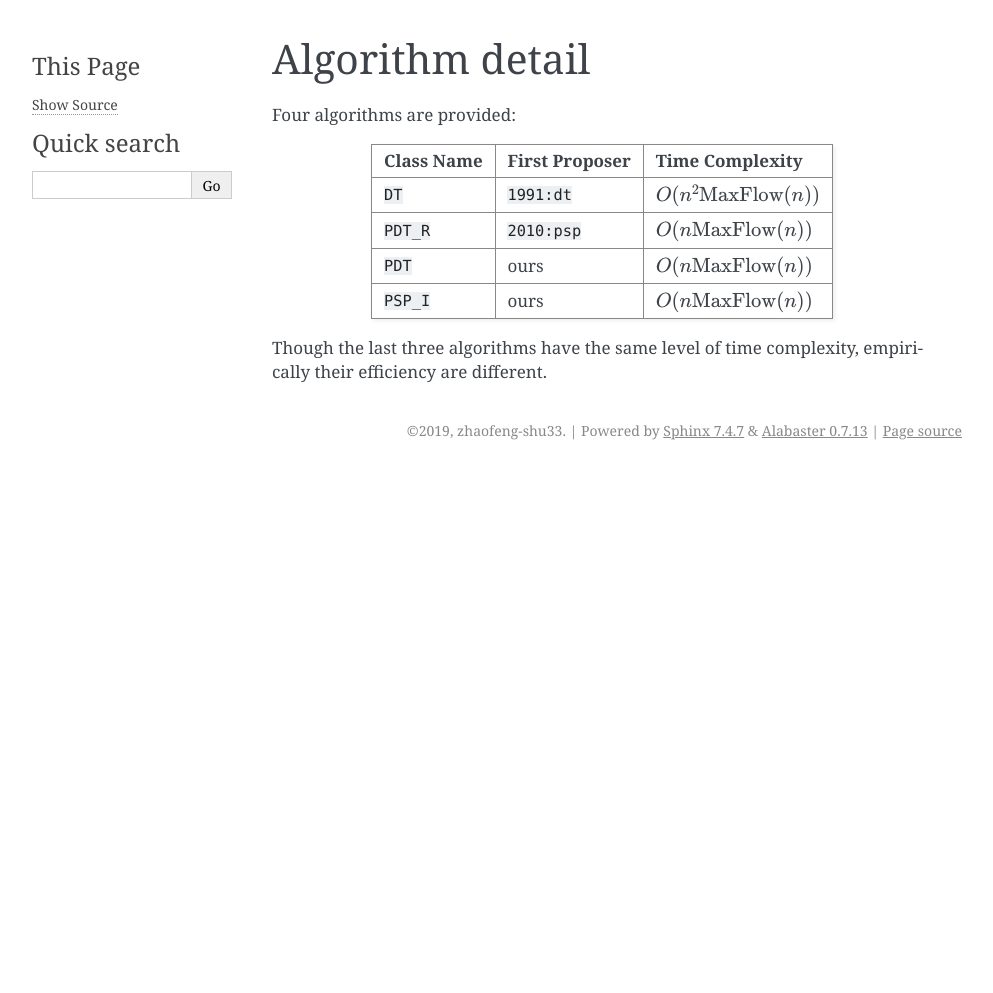
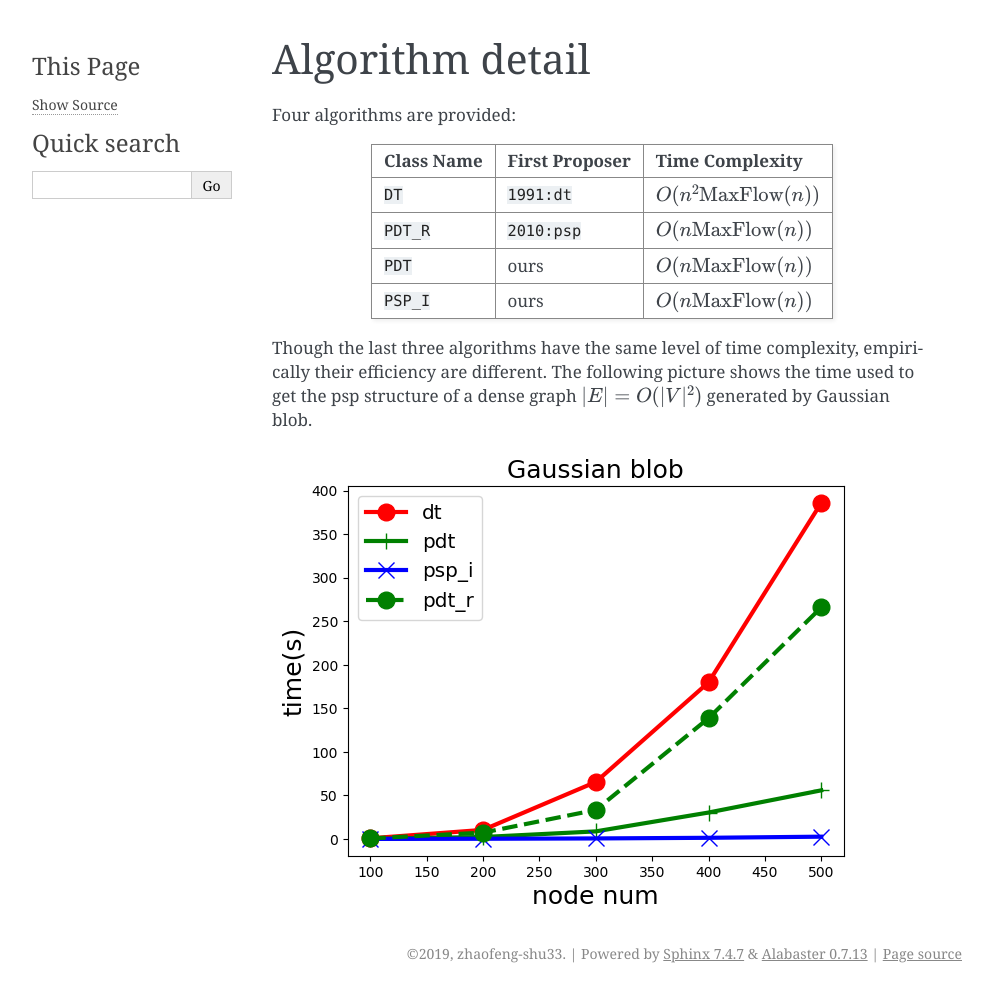
Before and after one commit to zhaofeng-shu33/principal_sequence_of_partition, a Sphinx documentation site: the page built from docs/source/detail.rst, in a window 1280 px wide. Shown: the whole page, without its empty margins (148-1141 px from the left). Built offline with Sphinx 7.4.7, drawn with Linux system fonts in a browser that asks for light colours; cross-references to code outside the pages are shown as plain code; before the commit the page ends 900 px from its top, so only the background shows below that.

Commit message:
add compare images

```diff
--- a/docs/source/detail.rst
+++ b/docs/source/detail.rst
@@ -13,4 +13,7 @@ Class Name      First Proposer      Time Complexity
 ==========     ================     =================
 
 Though the last three algorithms have the same level of time complexity, empirically their efficiency
-are different.
+are different. The following picture shows the time used to get the psp structure of a dense
+graph :math:`|E|=O(|V|^2)` generated by Gaussian blob.
+
+.. image:: _static/gaussian.png
```
Also changed, not shown: docs/source/_static/gaussian.png (added).
